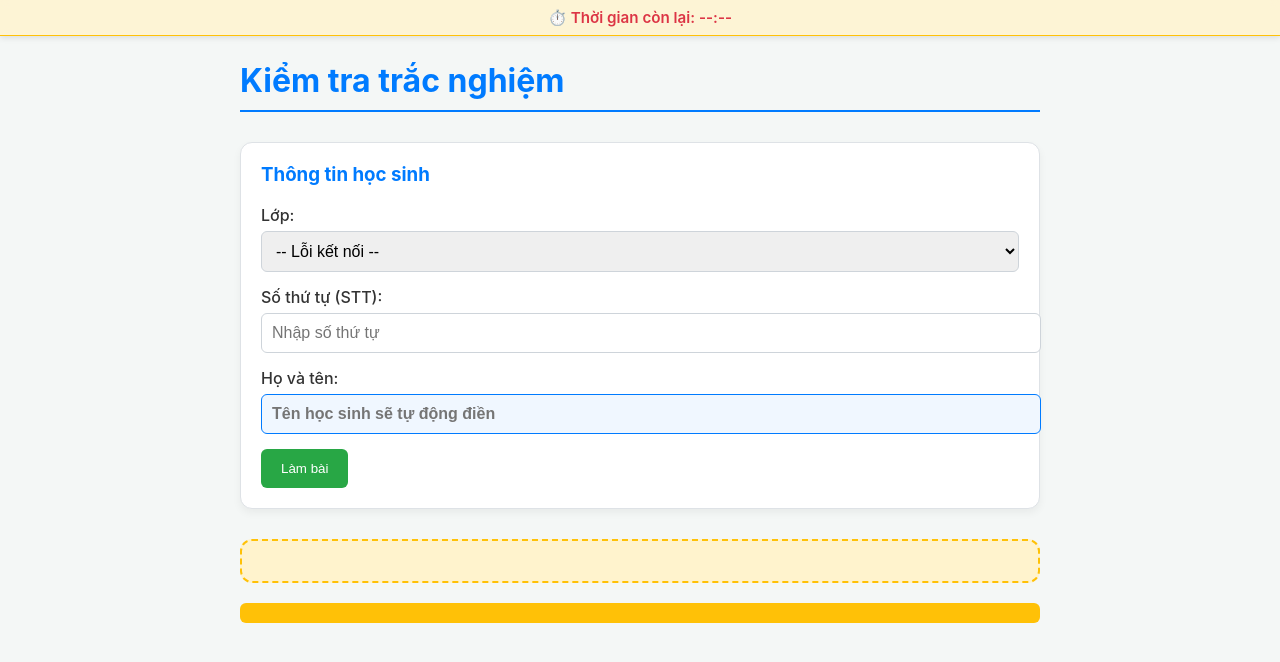
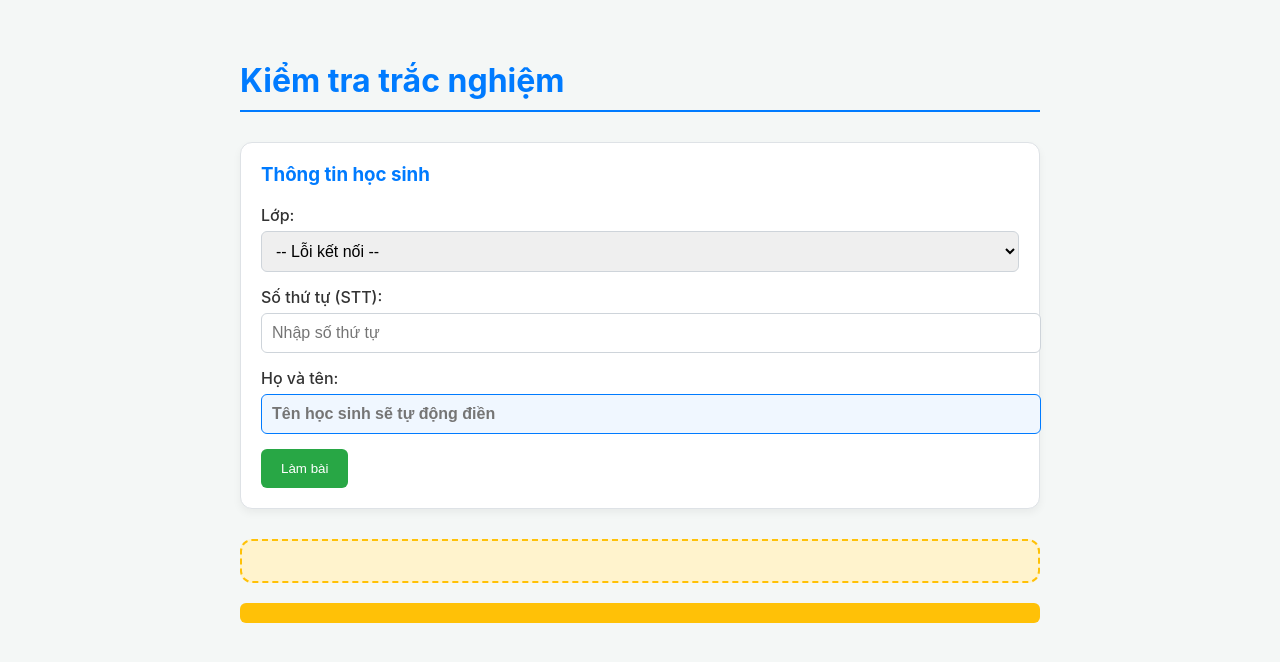
Before and after one commit to ph0823/quiz-node, a website: page index.html in a window 1280 px wide. Drawn offline with Linux system fonts and the light colour scheme; no server answers.

Commit message:
Sửa hiển thị đồng hồ tính giờ

```diff
--- a/index.html
+++ b/index.html
@@ -211,7 +211,7 @@ quiz-node/
 
     </div>
 
-    <div id="timer-box">  ⏱️ Thời gian còn lại: <span id="timer">--:--</span></div>
+    <div id="timer-box" style="display: none;">  ⏱️ Thời gian: <span id="timer"></span></div>
 
     <div id="quiz-container" style="display: none;">
         <!-- Nội dung sẽ được tải bởi app.js -->
```
